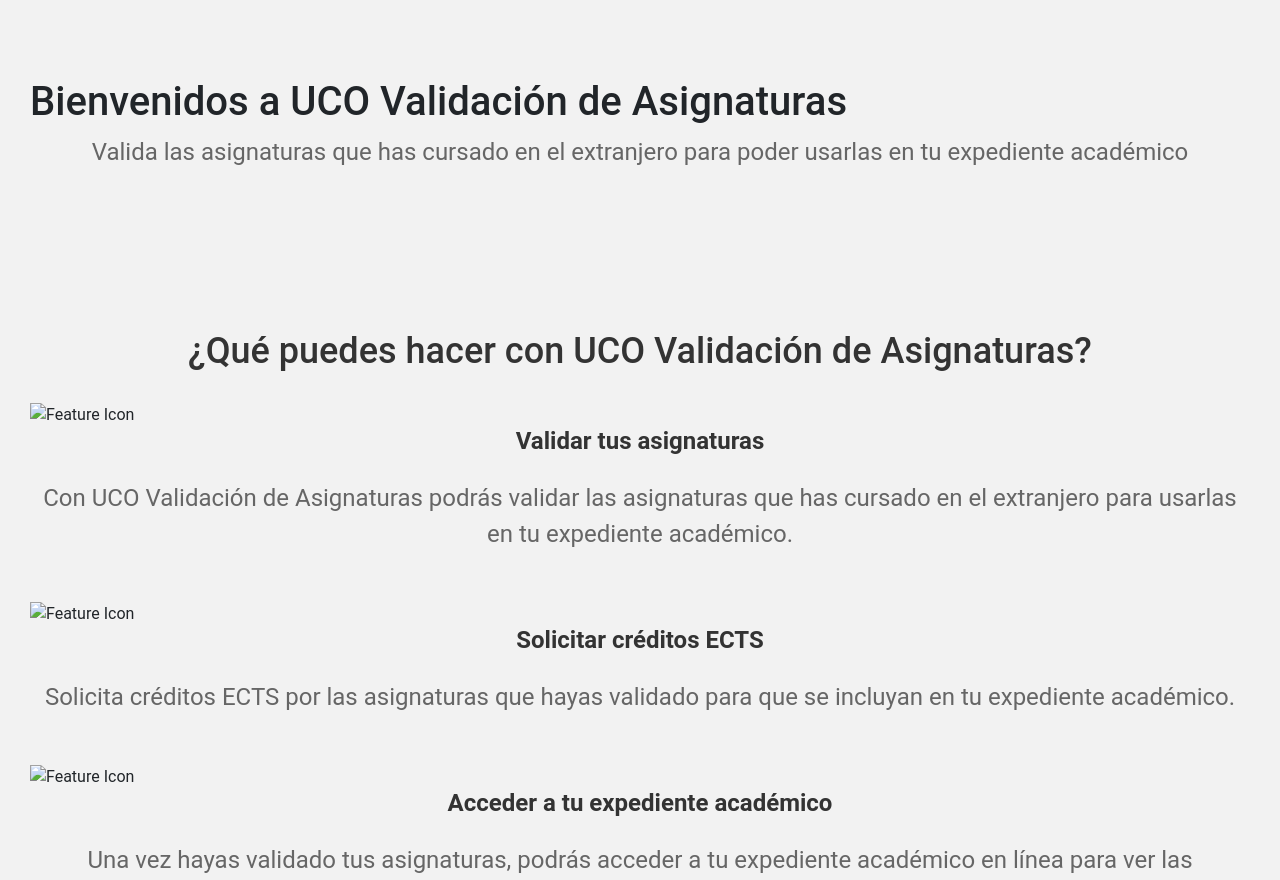
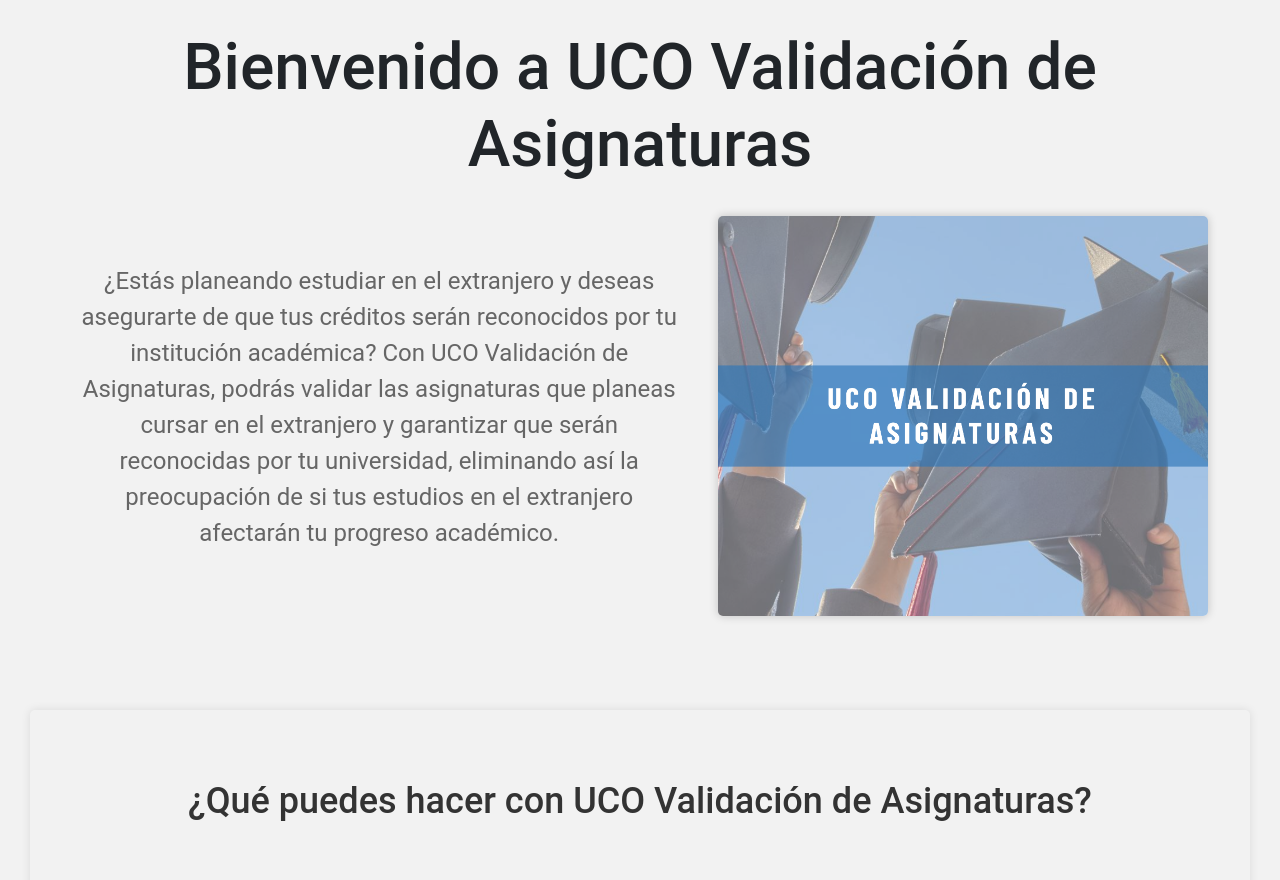
Before and after one commit to Jesawman/UCOVAEX, a Flask app: page / in a window 1280 px wide. Shown: the part 72-952 px from the top of the page. Run offline with Flask 2, Linux system fonts and the light colour scheme; some libraries are stand-ins or nearby versions; grey boxes are pictures that could not be loaded.

Commit message:
index.html

```diff
--- a/static/css/style.css
+++ b/static/css/style.css
@@ -37,6 +37,73 @@
         display: block;
         margin: 0 auto;
       }
+
+      .feature-item {
+        display: flex;
+        flex-direction: column;
+        align-items: center;
+        text-align: center;
+        padding: 20px;
+        margin-bottom: 20px;
+        box-shadow: 0px 0px 10px rgba(0, 0, 0, 0.1);
+        border-radius: 5px;
+      }
+
+      .inicio {
+        display: flex;
+        align-items: center;
+        justify-content: center;
+        flex-wrap: wrap;
+        text-align: center;
+        padding: 2rem;
+        margin: 0 auto;
+        max-width: 1200px;
+        margin-top: 70px;
+      }
+
+      .inicio h1 {
+        font-size: 4rem;
+        margin-top: 0;
+        margin-bottom: 2rem;
+      }
+
+      .inicio p {
+        flex: 1;
+        margin-right: 2rem;
+      }
+
+      .inicio img {
+        max-width: 100%;
+        max-height: 400px;
+        margin-bottom: 2rem;
+        border-radius: 5px;
+        box-shadow: 0px 0px 10px rgba(0, 0, 0, 0.2);
+      }
+
+      .feature-item video {
+        width: 100%;
+        max-width: 800px;
+        border-radius: 5px;
+        margin-bottom: 1rem;
+      }
+
+      .feature-item video {
+        width: 100%;
+        border-radius: 5px;
+        margin-bottom: 10px;
+      }
+
+      .feature-title {
+        font-size: 24px;
+        margin-top: 10px;
+        margin-bottom: 5px;
+      }
+
+      .feature-description {
+        font-size: 16px;
+        color: #666;
+      }
+
       .container {
         max-width: 1200px;
         margin: 0 auto;
--- a/templates/index.html
+++ b/templates/index.html
@@ -8,7 +8,6 @@
     <link rel="stylesheet" href="https://stackpath.bootstrapcdn.com/bootstrap/4.3.1/css/bootstrap.min.css" integrity="sha384-ggOyR0iXCbMQv3Xipma34MD+dH/1fQ784/j6cY/iJTQUOhcWr7x9JvoRxT2MZw1T" crossorigin="anonymous">
     <link rel="stylesheet" href="https://use.fontawesome.com/releases/v5.8.1/css/all.css" integrity="sha384-50oBUHEmvpQ+1lW4y57PTFmhCaXp0ML5d60M1M7uH2+nqUivzIebhndOJK28anvf" crossorigin="anonymous">
     <link rel="stylesheet" href="/static/css/style.css">
-
   </head>
   <body>
     <header>
@@ -19,15 +18,19 @@
       <a href="{{ url_for('register') }}" class="button" style="font-size: 14px;">Registrarse</a>
     </header>
     <main>
-      <section class="container">
-        <h1>Bienvenidos a UCO Validación de Asignaturas</h1>
-        <p>Valida las asignaturas que has cursado en el extranjero para poder usarlas en tu expediente académico</p>
+      <section class="inicio">
+        <h1>Bienvenido a UCO Validación de Asignaturas</h1>
+        <p>¿Estás planeando estudiar en el extranjero y deseas asegurarte de que tus créditos serán reconocidos por tu institución académica? Con UCO Validación de Asignaturas, podrás validar las asignaturas que planeas cursar en el extranjero y garantizar que serán reconocidas por tu universidad, eliminando así la preocupación de si tus estudios en el extranjero afectarán tu progreso académico. </p>
+        <img src="/static/images/portada.png">
         </section>
         <section class="features">
         <div class="container">
-        <h2 class="section-title">¿Qué puedes hacer con UCO Validación de Asignaturas?</h2>
         <div class="feature-item">
-        <img src="https://via.placeholder.com/200x200" alt="Feature Icon">
+          <h2 class="section-title">¿Qué puedes hacer con UCO Validación de Asignaturas?</h2>
+          <video autoplay loop autoplay muted id="vid">>
+            <source src="/static/videos/uco1.mp4" type="video/mp4" id="vid">
+            Tu navegador no soporta el formato de video.
+          </video>
         <h3 class="feature-title">Validar tus asignaturas</h3>
         <p class="feature-description">Con UCO Validación de Asignaturas podrás validar las asignaturas que has cursado en el extranjero para usarlas en tu expediente académico.</p>
         </div>
```
Also changed, not shown: static/images/portada.png (added), 2 other files.
